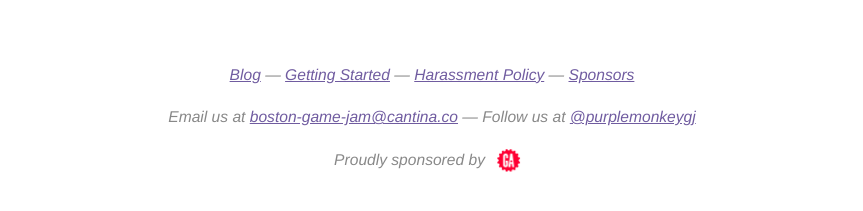
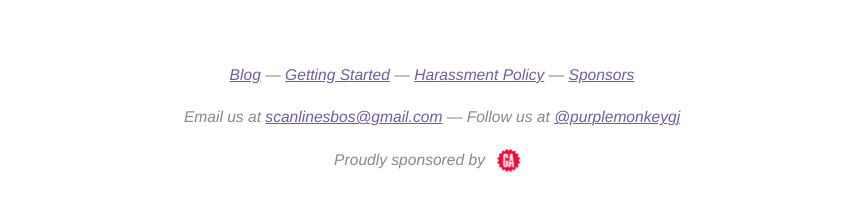
Before and after one commit to purplemonkeygamejam/purplemonkeygamejam.github.io, a Jekyll site: the page built from index.md, in a window 1280 px wide and 900 px high, scrolled down 1548 px. Shown: the part 665-876 px from the top of the window, without its empty margins (208-1071 px from the left). Built offline with Jekyll 4.4.1, drawn with Linux system fonts in a browser that asks for light colours; Markdown is read by kramdown in place of the engine named in the settings.

Commit message:
Updated email address.

```diff
--- a/_layouts/default.html
+++ b/_layouts/default.html
@@ -93,7 +93,7 @@
 
     <p><a href="/blog">Blog</a> &mdash; <a href="/getting-started">Getting Started</a> &mdash; <a href="/harassment-policy">Harassment Policy</a> &mdash; <a href="/sponsors">Sponsors</a></p>
 
-    <p><span class="no-break">Email us at <a href="mailto:boston-game-jam@cantina.co">boston-game-jam@cantina.co</a></span> &mdash; <span class="no-break">Follow us at <a href="http://twitter.com/@purplemonkeygj">@purplemonkeygj</a></span></p>
+    <p><span class="no-break">Email us at <a href="mailto:scanlinesbos@gmail.com">scanlinesbos@gmail.com</a></span> &mdash; <span class="no-break">Follow us at <a href="http://twitter.com/@purplemonkeygj">@purplemonkeygj</a></span></p>
 
     <p>Proudly sponsored by <a href="https://generalassemb.ly"><img src="/images/generalassembly-icon.png" width="25" style="display: inline-block; padding: 0 .5em;" /></a></p>
 
```
